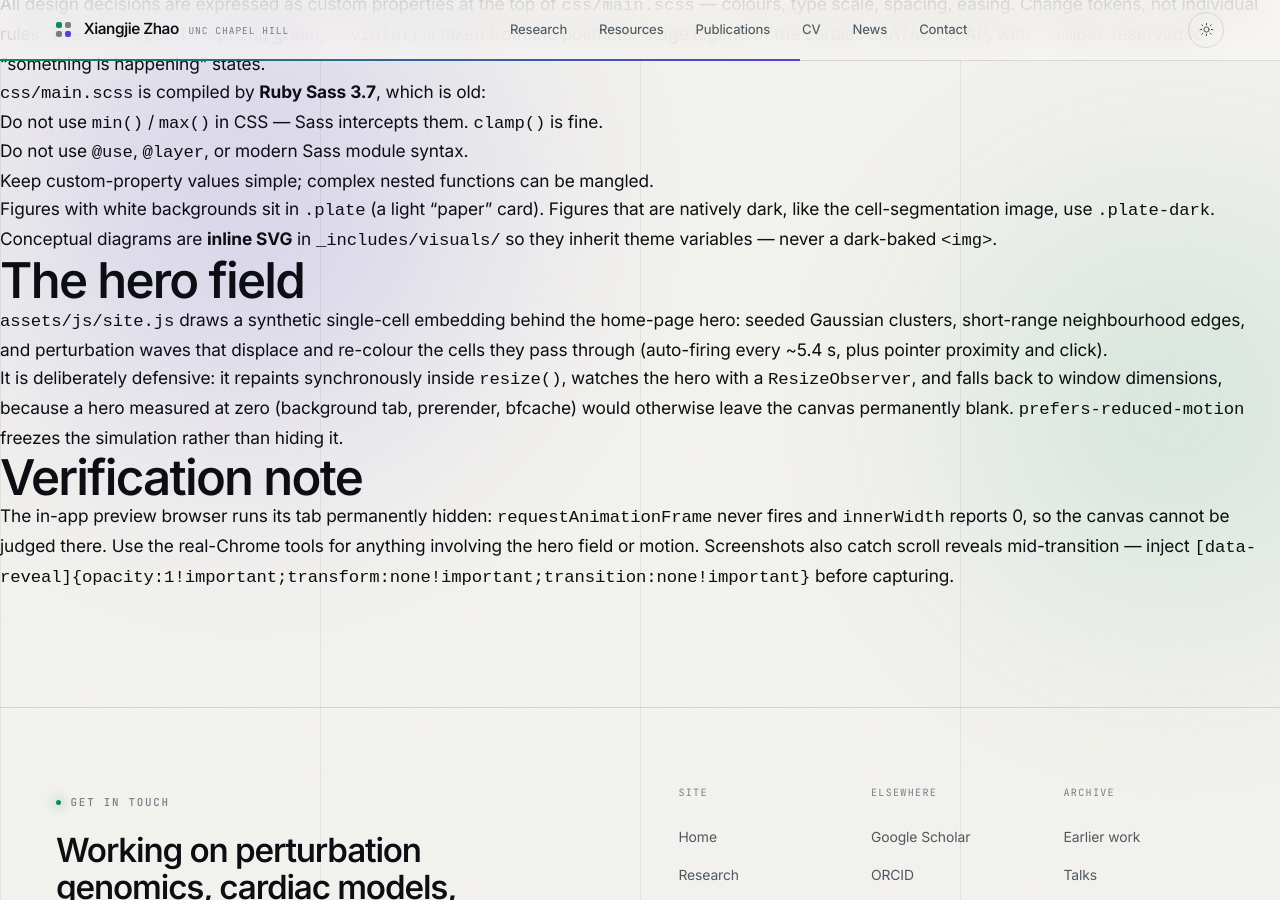
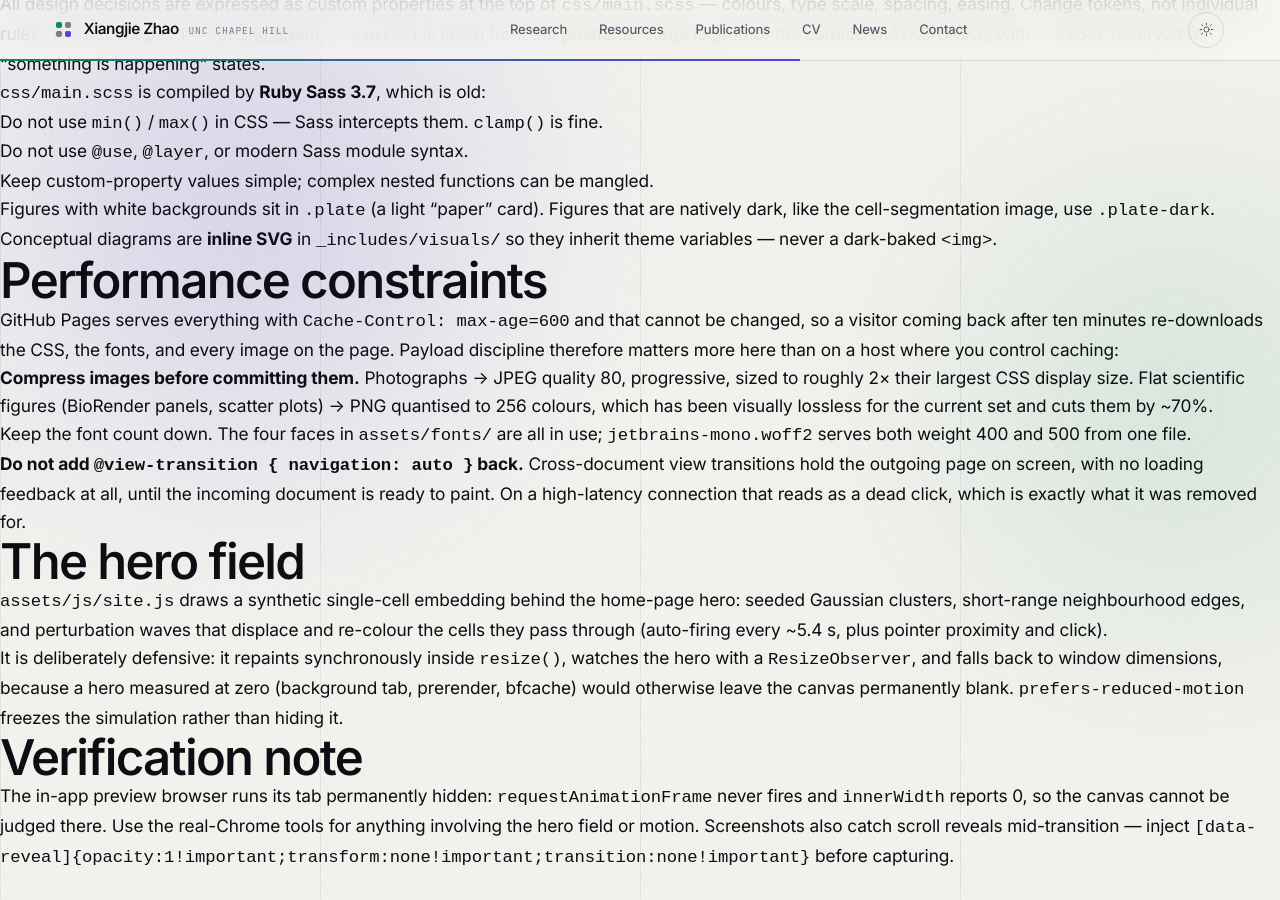
Before and after one commit to CadenZhao/CadenZhao.github.io, a Jekyll site: the page built from CLAUDE.md, in a window 1280 px wide and 900 px high, scrolled down 1013 px. Built offline with Jekyll 4.4.1, drawn with Linux system fonts in a browser that asks for light colours; our own code applies the rules of GitHub Pages for plain Markdown files.

Commit message:
Cut page weight and drop cross-document view transitions
Navigation felt unresponsive on a real connection. Two things were working
against it.

Payload: images were 1.7 MB. Photographs are now JPEG q80 sized to roughly 2x
their display size, and the two flat scientific figures are quantised to 256
colours, which is visually indistinguishable from the originals here. That is
1.7 MB -> 588 kB. The two JetBrains Mono files were byte-identical, so one file
now serves both weights: 172 kB -> 112 kB of fonts and one request fewer.

This matters more than usual because GitHub Pages pins everything to
Cache-Control: max-age=600, so a returning visitor refetches it all.

View transitions: a cross-document transition keeps the outgoing page on screen,
with no loading feedback whatsoever, until the incoming document can paint. Under
latency that presents as a click that does nothing for a second or two. The
crossfade was decoration; every in-page animation is unaffected.

```diff
--- a/CLAUDE.md
+++ b/CLAUDE.md
@@ -67,6 +67,26 @@ that are natively dark, like the cell-segmentation image, use `.plate-dark`.
 Conceptual diagrams are **inline SVG** in `_includes/visuals/` so they inherit
 theme variables — never a dark-baked `<img>`.
 
+## Performance constraints
+
+GitHub Pages serves everything with `Cache-Control: max-age=600` and that cannot
+be changed, so a visitor coming back after ten minutes re-downloads the CSS,
+the fonts, and every image on the page. Payload discipline therefore matters
+more here than on a host where you control caching:
+
+- **Compress images before committing them.** Photographs → JPEG quality 80,
+  progressive, sized to roughly 2× their largest CSS display size. Flat
+  scientific figures (BioRender panels, scatter plots) → PNG quantised to 256
+  colours, which has been visually lossless for the current set and cuts them
+  by ~70%.
+- Keep the font count down. The four faces in `assets/fonts/` are all in use;
+  `jetbrains-mono.woff2` serves both weight 400 and 500 from one file.
+- **Do not add `@view-transition { navigation: auto }` back.** Cross-document
+  view transitions hold the outgoing page on screen, with no loading feedback
+  at all, until the incoming document is ready to paint. On a high-latency
+  connection that reads as a dead click, which is exactly what it was removed
+  for.
+
 ## The hero field
 
 `assets/js/site.js` draws a synthetic single-cell embedding behind the home-page
--- a/_config.yml
+++ b/_config.yml
@@ -13,7 +13,7 @@ sass:
   style: compressed
 
 # Bumped whenever css/main.scss or assets/js/site.js changes, to bust caches.
-assets_version: "6"
+assets_version: "7"
 
 person:
   name: Xiangjie Zhao
--- a/css/main.scss
+++ b/css/main.scss
@@ -31,15 +31,8 @@
 }
 @font-face {
   font-family: "JetBrains Mono";
-  src: url("{{ '/assets/fonts/jetbrains-mono-400.woff2' | relative_url }}") format("woff2");
-  font-weight: 400;
-  font-style: normal;
-  font-display: swap;
-}
-@font-face {
-  font-family: "JetBrains Mono";
-  src: url("{{ '/assets/fonts/jetbrains-mono-500.woff2' | relative_url }}") format("woff2");
-  font-weight: 500;
+  src: url("{{ '/assets/fonts/jetbrains-mono.woff2' | relative_url }}") format("woff2");
+  font-weight: 400 500;
   font-style: normal;
   font-display: swap;
 }
@@ -1191,9 +1184,6 @@ main { position: relative; z-index: 1; }
 }
 [data-reveal].is-in { opacity: 1; transform: none; }
 
-/* ---------- View transitions ---------- */
-@view-transition { navigation: auto; }
-
 /* ---------- Responsive ---------- */
 @media (max-width: 1080px) {
   .hero-grid { grid-template-columns: minmax(0, 1fr); }
```
Also changed, not shown: assets/fonts/jetbrains-mono-500.woff2 (deleted), assets/fonts/jetbrains-mono.woff2 (renamed from assets/fonts/jetbrains-mono-400.woff2), assets/images/cardiac-maturation-snatac-umap.png, assets/images/xiangjie-zhao.jpg.
